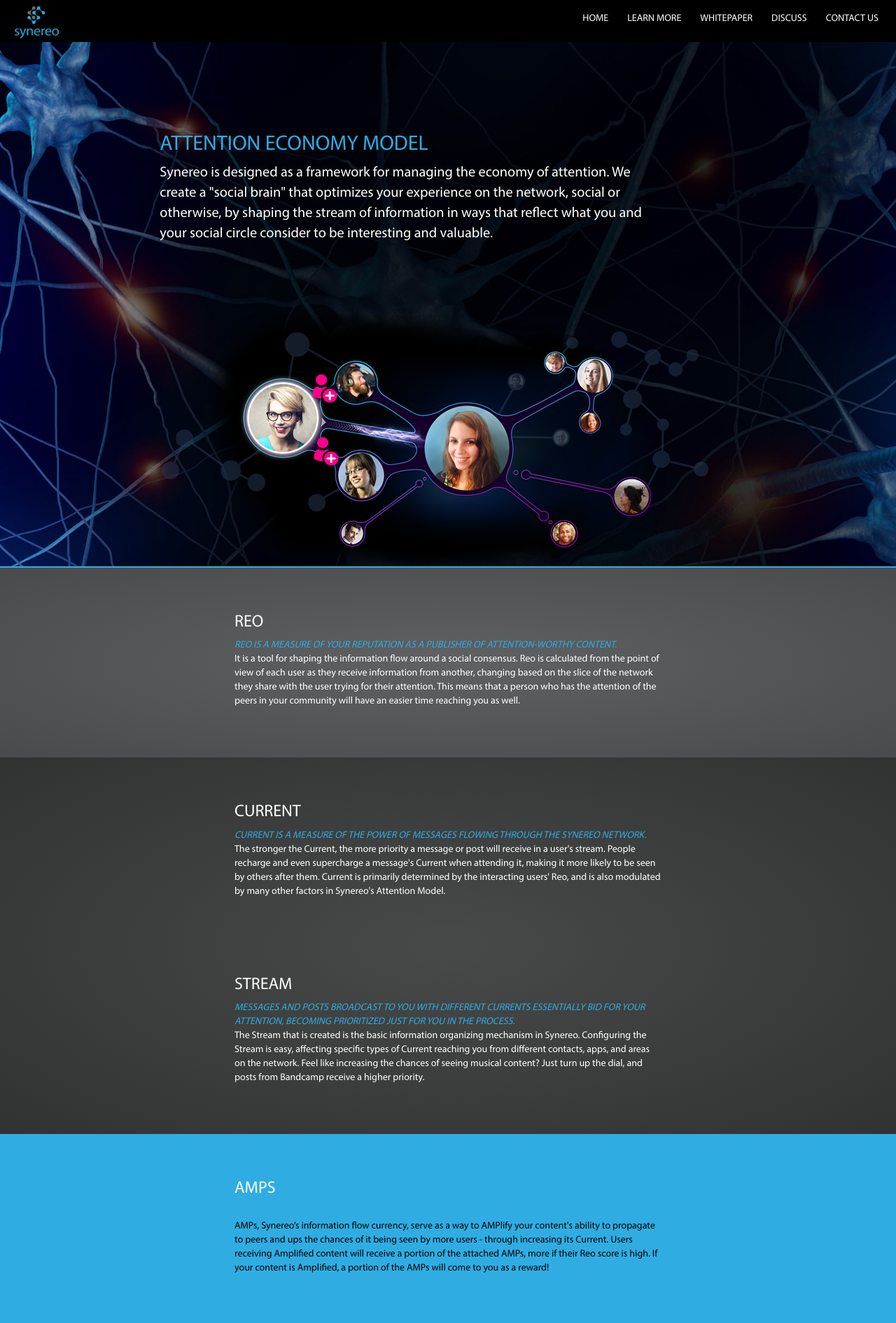
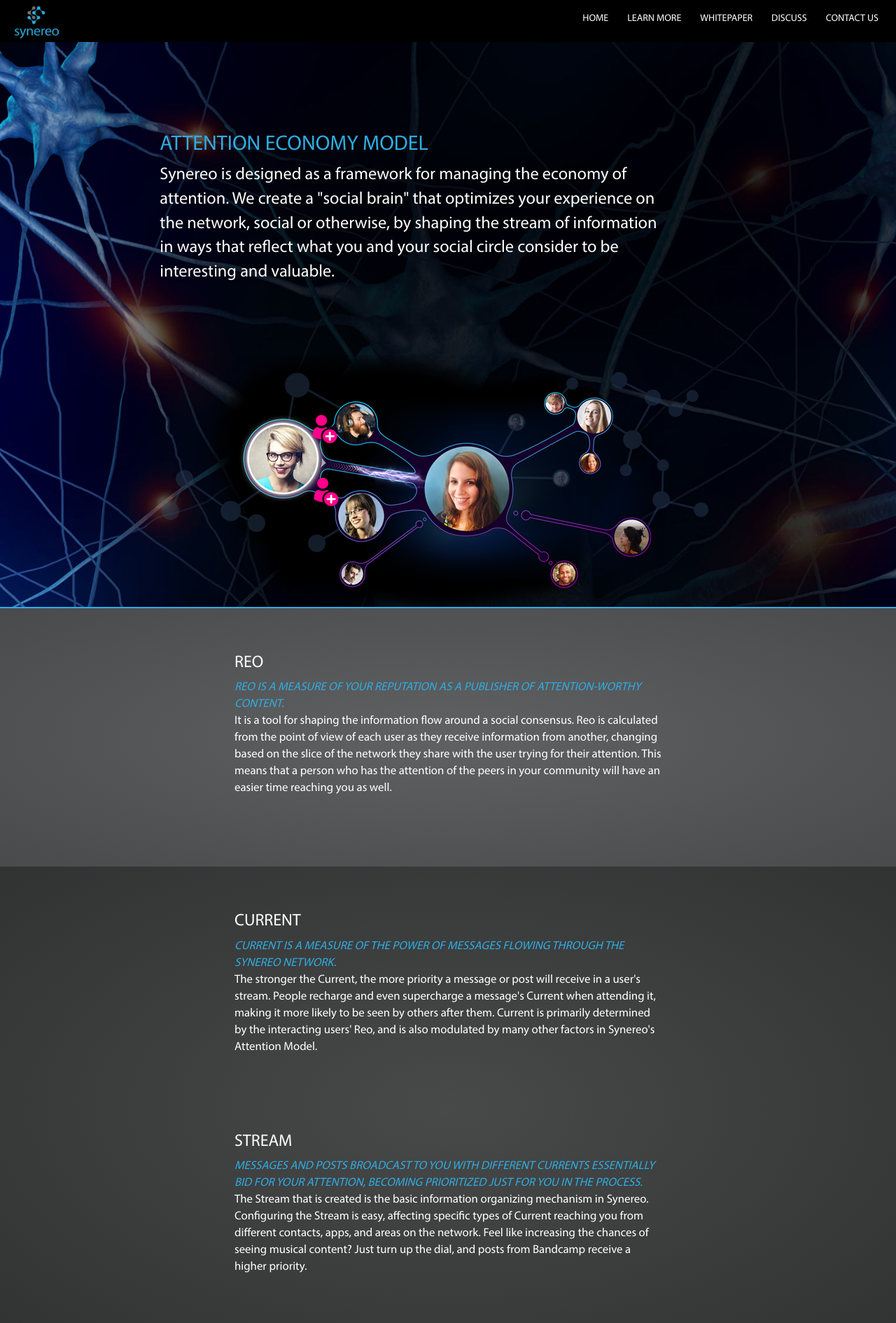
Before and after one commit to synereo/synereo.github.io, a Jekyll site: the page built from learn-more/index.html, in a window 1280 px wide. Shown: the top 1890 px of the page at 70% size. Built offline with Jekyll 4.4.1, drawn with Linux system fonts in a browser that asks for light colours; nearby versions of some CDN libraries.

Commit message:
Learn more aesthetics

```diff
--- a/_sass/_learn-more.scss
+++ b/_sass/_learn-more.scss
@@ -117,7 +117,8 @@
     section {
         color: #fff;
         padding-top: 45px;
-        padding-bottom: 60px;
+        padding-bottom: 90px;
+        font-size: 1.2em;
         p.extra-margin {
             margin-bottom: 110px;
         }
@@ -175,7 +176,12 @@
     section.amps {
         background-color: $synereo-blue;
         h2 { color: #fff; }
-        p { color: #000; }
+        p {
+            color: #000;
+            em {
+                color: $synereo-dark-gray-bg;
+            }
+        }
     }
 
     section.technology {
@@ -208,7 +214,12 @@
     section.smart-contracts {
         background-color: $synereo-orange-bg;
         h2 { color: #fff; }
-        p { color: #000; }
+        p {
+            color: #000;
+            em {
+                color: $synereo-dark-gray-bg;
+            }
+        }
     }
 
     section.censorship-resilience {
```
